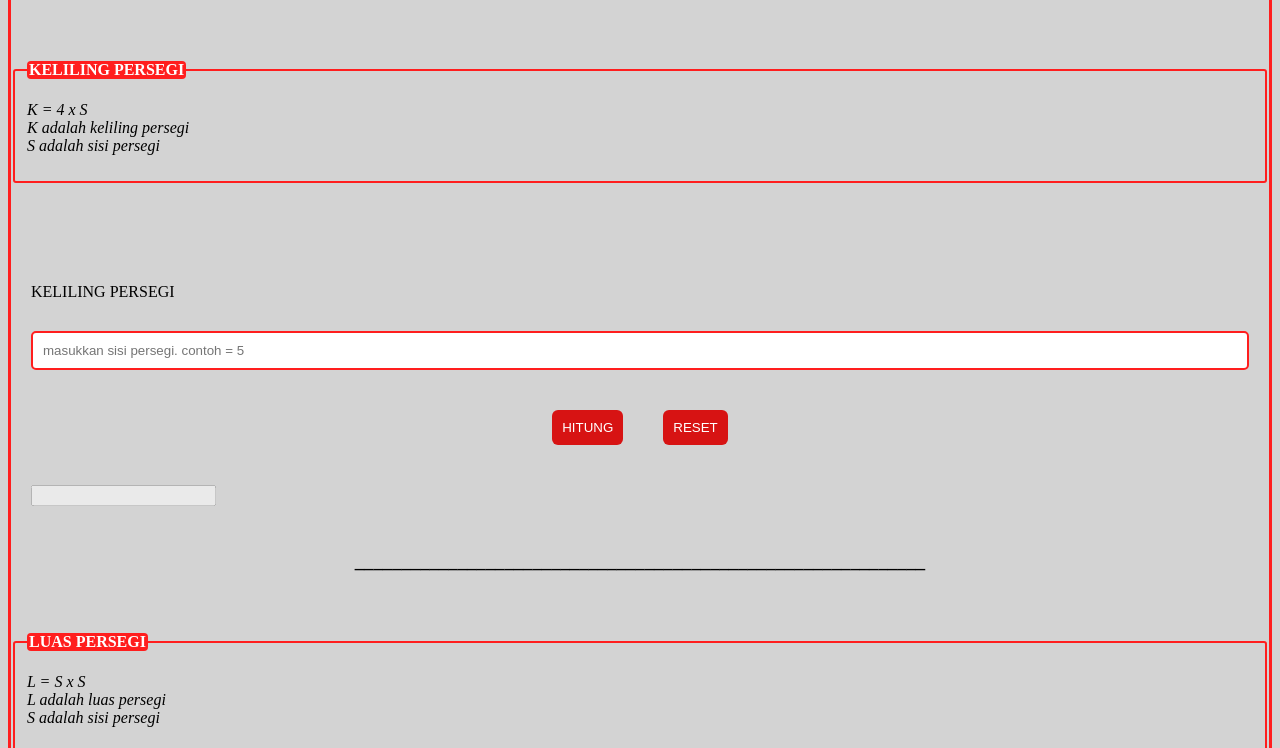
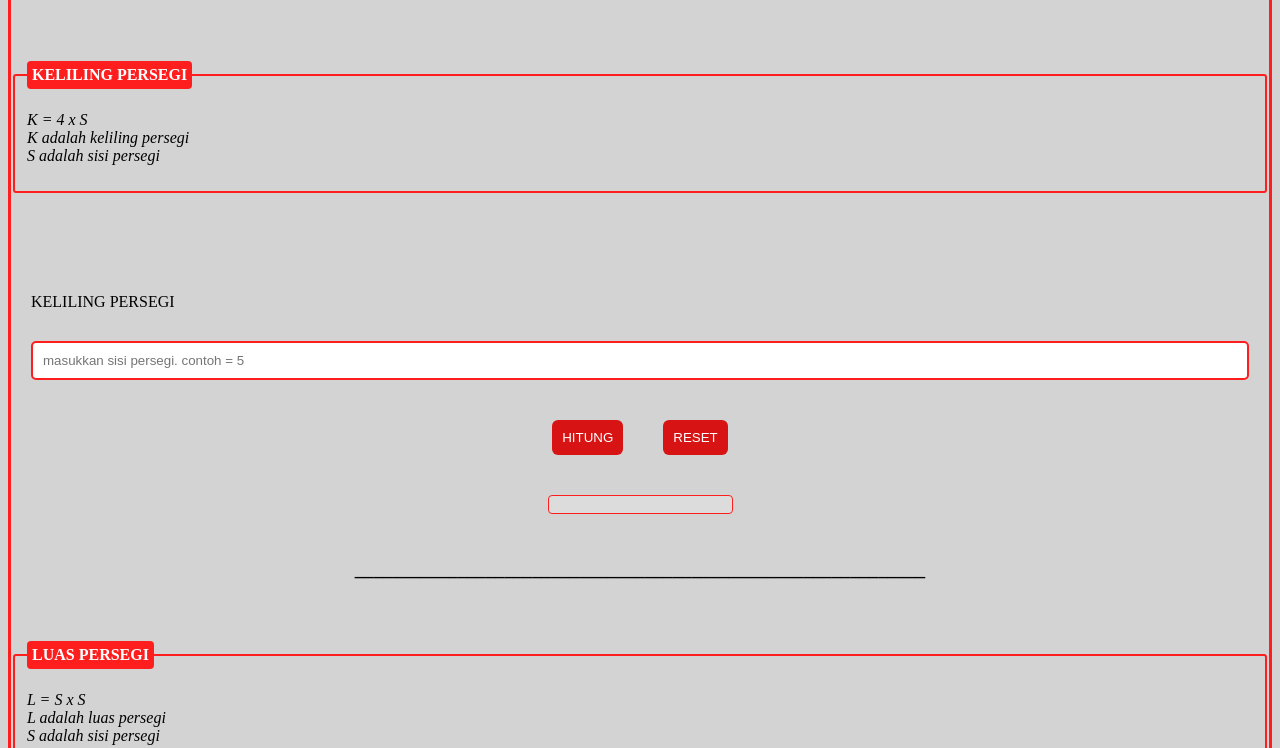
Before and after one commit to revou-fundamental-course/8-jan-24-DimsRK, a plain HTML site: page index.html in a window 1280 px wide. Shown: the part 689-1437 px from the top of the page. Drawn offline with Linux system fonts and the light colour scheme.

Commit message:
butuh styling di elemen input untuk result

```diff
--- a/css/style.css
+++ b/css/style.css
@@ -26,6 +26,7 @@ legend {
     -moz-border-radius: 4px;
     -ms-border-radius: 4px;
     -o-border-radius: 4px;
+    padding: 5px;
 }
 
 
@@ -125,6 +126,25 @@ button:active {
     margin-top: 100px;
 }
 
+.result {
+    text-align: center;
+    font-weight: bold;
+    display: flex;
+    justify-content: center;
+}
+
+.arePerResult {
+    border: #FF1E1E solid 1px;
+    border-radius: 4px;
+    -webkit-border-radius: 4px;
+    -moz-border-radius: 4px;
+    -ms-border-radius: 4px;
+    -o-border-radius: 4px;
+    font-weight: bold;
+    display: flex;
+    justify-content: center;
+}
+
 footer p {
     text-align: center;
     text-decoration: underline;
```
